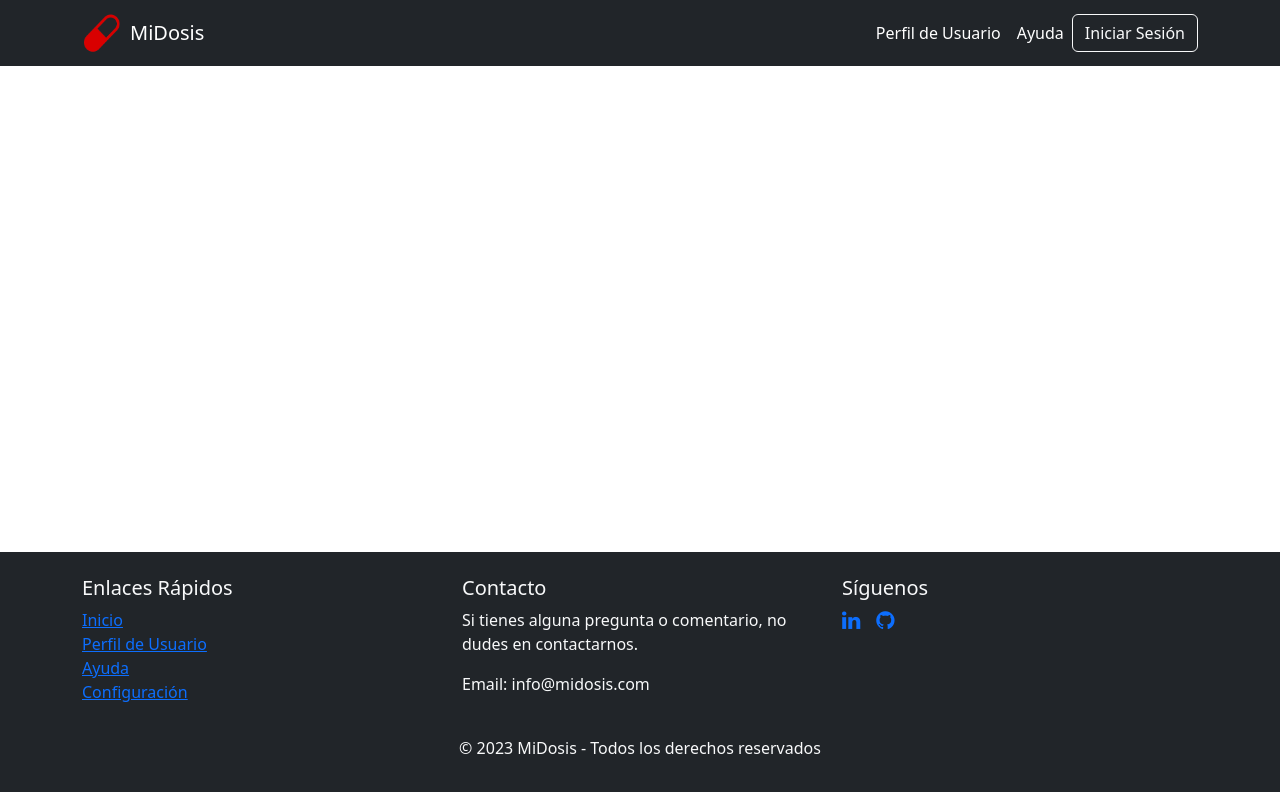
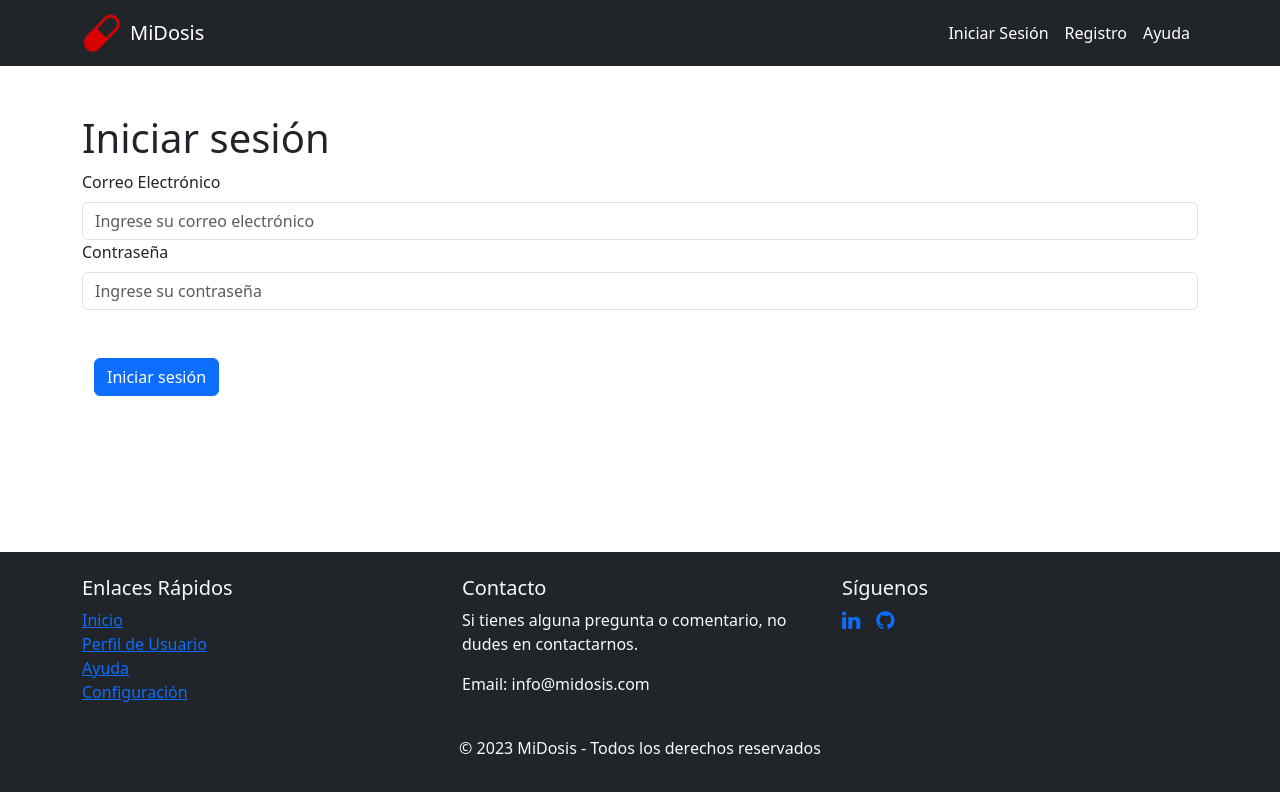
Before and after one commit to Iahlik/midosis, a React (Vite) app in the folder client/: page /iniciar-sesion in a window 1280 px wide. Shown: the top 792 px of the page. Built offline with nearby package versions, Linux system fonts and the light colour scheme.

Commit message:
🔍 Conexión FE y BE, creación Auth

```diff
--- a/client/src/App.jsx
+++ b/client/src/App.jsx
@@ -1,11 +1,13 @@
 import React from 'react';
 import { BrowserRouter as Router, Route, Routes } from 'react-router-dom';
-import { AjustesDeAlarma, Ayuda, Configuracion, FormularioDeMedicamento, Home, ListaDeMedicamentos, PerfilDeUsuario, RegistroNuevoUsuario } from './pages/index';
+import { AjustesDeAlarma, Ayuda, Configuracion, FormularioDeMedicamento, Home, ListaDeMedicamentos, PerfilDeUsuario, RegistroNuevoUsuario, Login } from './pages/index';
 import { NavBar, Footer } from './components/index';
+import { AuthProvider } from './context/AuthContext'; // Importa el AuthProvider
 
 function App() {
   return (
     <Router>
+       <AuthProvider>
       <div style={{ display: 'flex', flexDirection: 'column', minHeight: '100vh' }}>
         <div style={{ flex: 1, marginBottom: '9vh' }}>
           <NavBar />
@@ -18,11 +20,13 @@ function App() {
             <Route path="/perfil-usuario" element={<PerfilDeUsuario />} />
             <Route path="/registro-nuevo-usuario" element={<RegistroNuevoUsuario />} />
             <Route path="/ayuda" element={<Ayuda />} />
+            <Route path="/iniciar-sesion" element={<Login />} /> {/* Agrega la ruta de inicio de sesión */}
             {/* Agrega más rutas según sea necesario */}
           </Routes>
         </div>
         <Footer />
       </div>
+      </AuthProvider>
     </Router>
   );
 }
--- a/client/src/components/NavBar.jsx
+++ b/client/src/components/NavBar.jsx
@@ -4,6 +4,9 @@ import { Navbar, Nav, Container, Button } from "react-bootstrap";
 import "animate.css";
 
 function NavBar() {
+  // Simula el estado de autenticación (puedes adaptarlo a tu lógica real)
+  const isAuthenticated = false; // Cambia a true si el usuario está autenticado
+
   return (
     <Navbar bg="dark" variant="dark" expand="lg">
       <Container>
@@ -20,16 +23,30 @@ function NavBar() {
         <Navbar.Toggle aria-controls="basic-navbar-nav" />
         <Navbar.Collapse id="basic-navbar-nav" className="justify-content-end">
           <Nav className="ml-auto justify-content-end">
-            <Nav.Link as={Link} to="/perfil-usuario" className="text-white">
-              Perfil de Usuario
-            </Nav.Link>
+            {!isAuthenticated && (
+              <>
+                <Nav.Link as={Link} to="/iniciar-sesion" className="text-white">
+                  Iniciar Sesión
+                </Nav.Link>
+                <Nav.Link as={Link} to="/registro-nuevo-usuario" className="text-white">
+                  Registro
+                </Nav.Link>
+              </>
+            )}
+            {isAuthenticated && (
+              <>
+                <Nav.Link as={Link} to="/perfil-usuario" className="text-white">
+                  Perfil de Usuario
+                </Nav.Link>
+                <Button variant="outline-light" as={Link} to="/cerrar-sesion">
+                  Cerrar Sesión
+                </Button>
+              </>
+            )}
             <Nav.Link as={Link} to="/ayuda" className="text-white">
               Ayuda
             </Nav.Link>
           </Nav>
-          <Button variant="outline-light" as={Link} to="/iniciar-sesion">
-            Iniciar Sesión
-          </Button>
         </Navbar.Collapse>
       </Container>
     </Navbar>
--- /dev/null
+++ b/client/src/context/AuthContext.jsx
@@ -0,0 +1,39 @@
+import React, { createContext, useContext, useState, useEffect } from 'react';
+
+// Crea el contexto de autenticación
+const AuthContext = createContext();
+
+export function useAuth() {
+  return useContext(AuthContext);
+}
+
+export function AuthProvider({ children }) {
+  const [user, setUser] = useState(null);
+
+  // Aquí puedes incluir lógica para verificar si el usuario está autenticado (por ejemplo, mediante un token de sesión)
+  // y establecer el estado del usuario en consecuencia
+
+  const login = (userData) => {
+    // Aquí puedes realizar la lógica de inicio de sesión
+    // Esto podría incluir una solicitud al servidor para autenticar al usuario
+    // y establecer el estado del usuario en función de la respuesta del servidor
+    // Ejemplo: setUser(userData);
+  };
+
+  const logout = () => {
+    // Aquí puedes realizar la lógica de cierre de sesión
+    // Esto podría incluir la eliminación de datos de usuario y redireccionar al usuario
+    // Ejemplo: setUser(null);
+  };
+
+  useEffect(() => {
+    // Realiza la verificación de autenticación cuando la aplicación se inicia
+    // Por ejemplo, verifica si el usuario ya está autenticado
+  }, []);
+
+  return (
+    <AuthContext.Provider value={{ user, login, logout }}>
+      {children}
+    </AuthContext.Provider>
+  );
+}
--- /dev/null
+++ b/client/src/pages/Login.jsx
@@ -0,0 +1,72 @@
+import React, { useState } from "react";
+import { useAuth } from '../context/AuthContext';
+import { Container, Form, Button, Alert } from "react-bootstrap";
+import "animate.css";
+
+function Login() {
+    const { login } = useAuth(); // Accede a la función de inicio de sesión desde el contexto de autenticación
+    const [email, setEmail] = useState('');
+    const [password, setPassword] = useState('');
+    const [error, setError] = useState(null); // Define el estado de error
+
+  const handleLogin = async (e) => {
+    e.preventDefault();
+
+    // Realiza la lógica para enviar los datos de inicio de sesión al servidor
+    try {
+      const response = await fetch("/api/iniciar-sesion", {
+        method: "POST",
+        headers: {
+          "Content-Type": "application/json",
+        },
+        body: JSON.stringify({ email, password }),
+      });
+
+      if (response.status === 200) {
+        // Inicio de sesión exitoso, redirige al usuario a la página principal
+        window.location.href = "/";
+      } else {
+        setError("Credenciales incorrectas. Inténtalo de nuevo.");
+      }
+    } catch (error) {
+      setError("Error al iniciar sesión. Inténtalo de nuevo.");
+    }
+  };
+
+  return (
+    <Container className="animate__animated animate__fadeIn mt-5 mb-5">
+      <h1>Iniciar sesión</h1>
+      <Form onSubmit={handleLogin}>
+        <Form.Group controlId="email">
+          <Form.Label>Correo Electrónico</Form.Label>
+          <Form.Control
+            type="email"
+            placeholder="Ingrese su correo electrónico"
+            value={email}
+            onChange={(e) => setEmail(e.target.value)}
+            required
+          />
+        </Form.Group>
+
+        <Form.Group controlId="password">
+          <Form.Label>Contraseña</Form.Label>
+          <Form.Control
+            type="password"
+            placeholder="Ingrese su contraseña"
+            value={password}
+            onChange={(e) => setPassword(e.target.value)}
+            required
+          />
+        </Form.Group>
+        {error && <Alert variant="danger">{error}</Alert>}
+        <div className="container mt-5">
+          <Button variant="primary" type="submit">
+            Iniciar sesión
+          </Button>
+        </div>
+      </Form>
+    </Container>
+  );
+}
+
+export default Login;
--- a/client/src/pages/RegistroNuevoUsuario.jsx
+++ b/client/src/pages/RegistroNuevoUsuario.jsx
@@ -1,24 +1,46 @@
 import React, { useState } from "react";
-import { Container, Row, Col, Form, Button } from "react-bootstrap";
+import { Container, Form, Button, Alert } from "react-bootstrap";
 import "animate.css";
 
 function RegistroNuevoUsuario() {
-  // Estados para almacenar los datos del formulario
   const [nombre, setNombre] = useState("");
   const [correo, setCorreo] = useState("");
   const [contrasena, setContrasena] = useState("");
+  const [error, setError] = useState(null);
 
-  // Función para manejar el envío del formulario
-  const handleSubmit = (e) => {
+  const handleSubmit = async (e) => {
     e.preventDefault();
-    // Aquí puedes realizar la lógica para enviar los datos del formulario al servidor
+
+    // Validación de contraseñas u otros campos, si es necesario
+    if (contrasena.length < 6) {
+      setError("La contraseña debe tener al menos 6 caracteres");
+      return;
+    }
+
+    // Realiza la lógica para enviar los datos al servidor
+    try {
+      const response = await fetch("/api/registro", {
+        method: "POST",
+        headers: {
+          "Content-Type": "application/json",
+        },
+        body: JSON.stringify({ nombre, correo, contrasena }),
+      });
+
+      if (response.status === 200) {
+        // Registro exitoso, redirige al usuario a la página de inicio de sesión
+        window.location.href = "/iniciar-sesion";
+      } else {
+        setError("Error al registrar. Inténtalo de nuevo.");
+      }
+    } catch (error) {
+      setError("Error al registrar. Inténtalo de nuevo.");
+    }
   };
 
   return (
     <Container className="animate__animated animate__fadeIn mt-5 mb-5">
-       <div className="container mt-5 mb-5">
       <h1>Registro de Nuevo Usuario</h1>
-      </div>
       <Form onSubmit={handleSubmit}>
         <Form.Group controlId="nombre">
           <Form.Label>Nombre</Form.Label>
@@ -52,6 +74,7 @@ function RegistroNuevoUsuario() {
             required
           />
         </Form.Group>
+        {error && <Alert variant="danger">{error}</Alert>}
         <div className="container mt-5">
           <Button variant="primary" type="submit">
             Registrarse
--- a/client/src/pages/index.js
+++ b/client/src/pages/index.js
@@ -6,3 +6,4 @@ export { default as Home } from './Home';
 export { default as ListaDeMedicamentos } from './ListaDeMedicamentos';
 export { default as PerfilDeUsuario } from './PerfilDeUsuario';
 export { default as RegistroNuevoUsuario } from './RegistroNuevoUsuario';
+export { default as Login } from './Login';
```
Also changed, not shown: 1 other file (tests, documents, lock files or other folders).
